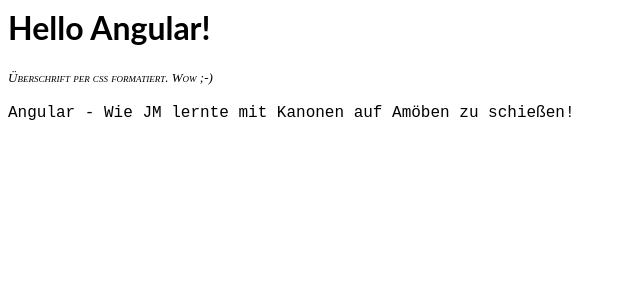
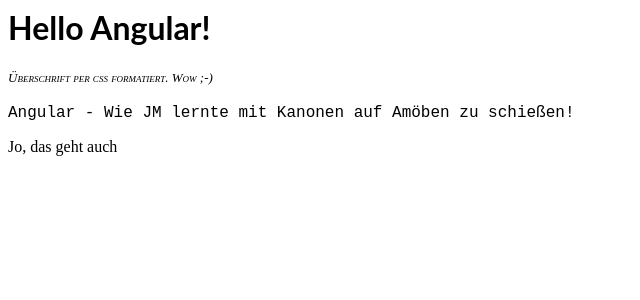
Before and after one commit to nomoretower/angular-4c6xek, an Angular app: page / in a window 1280 px wide. Shown: the top 300 px of the page, without its empty margins (0-640 px from the left). Built offline with nearby package versions, Linux system fonts and the light colour scheme.

Commit message:
2 files modified

```diff
--- a/src/app/app.component.css
+++ b/src/app/app.component.css
@@ -10,3 +10,15 @@
 h2 {
   font: italic small-caps normal 13px/150% 'Kalam', cursive;
 }
+
+#blink {
+  animation: blink ls linear infinite;
+}
+  @keyframes blink {
+    from {
+      opacicity: 0;
+    }
+    to {
+      opacicity: 1;
+    }
+  }
--- a/src/app/app.component.html
+++ b/src/app/app.component.html
@@ -7,3 +7,5 @@
 <p>
   Angular - Wie JM lernte mit Kanonen auf Amöben zu schießen!
 </p>
+
+<span id="blink"> Jo, das geht auch</span>
```
